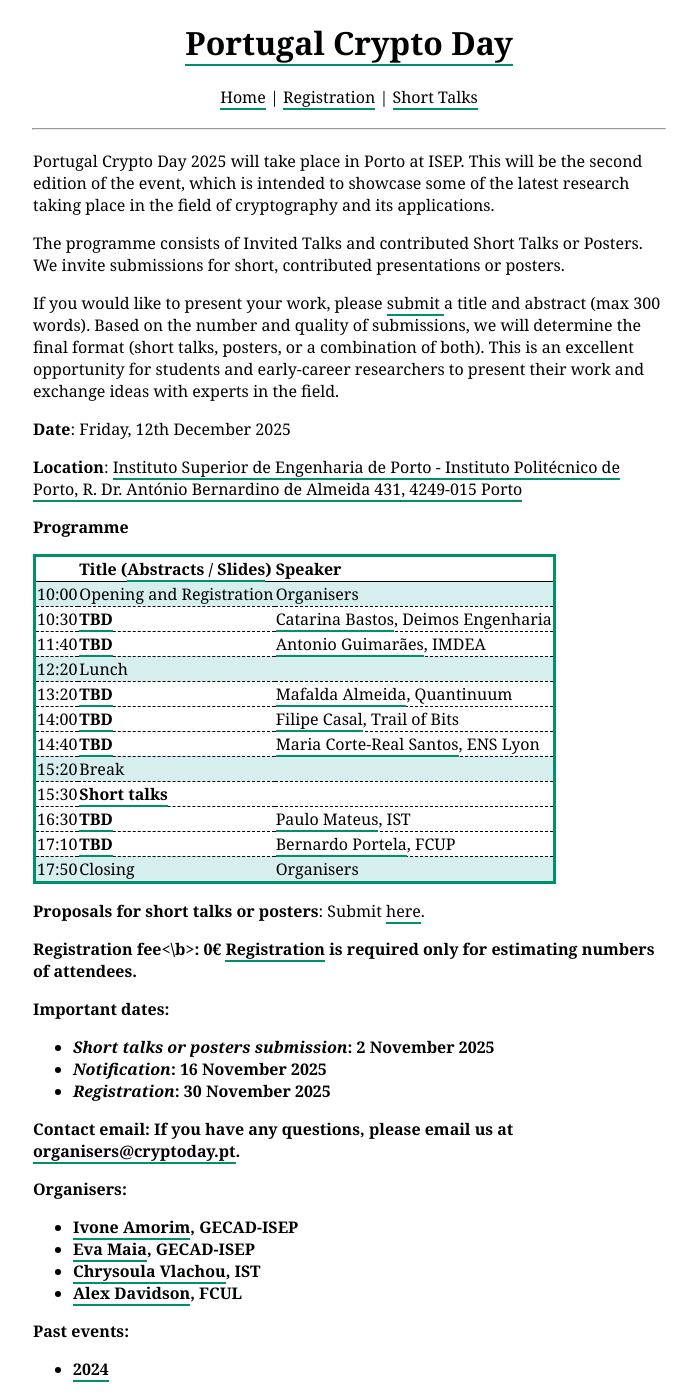
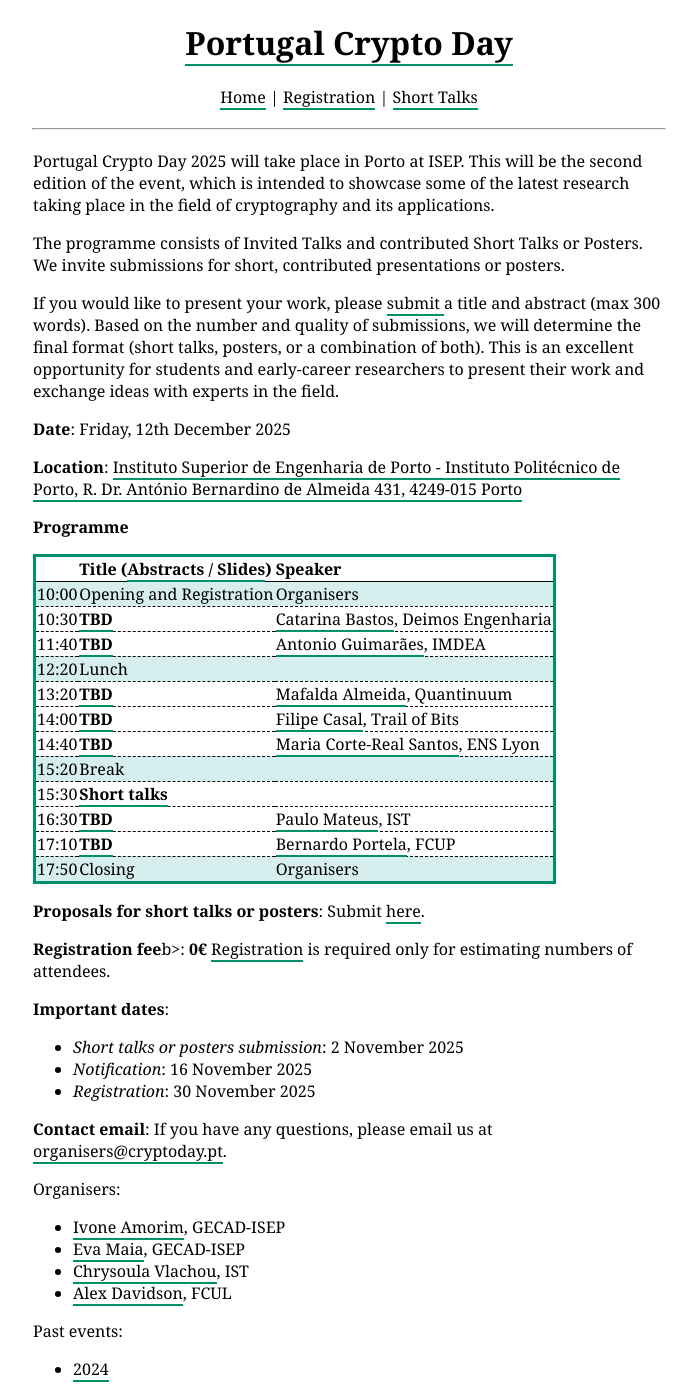
Before and after one commit to cryptoday-pt/cryptoday-pt.github.io, a Jekyll site: the page built from index.html, in a window 1280 px wide, cut to the strip 0-1398 px from the top of the page. Shown: the whole strip, without its empty margins (291-988 px from the left). Built offline with Jekyll 4.4.1, drawn with Linux system fonts in a browser that asks for light colours; the list of posts is cut into pages by our own code.

```diff
--- a/index.html
+++ b/index.html
@@ -92,7 +92,7 @@ Portugal Crypto Day 2025 will take place in Porto at ISEP. This will be the seco
     <b>Proposals for short talks or posters</b>: Submit <a href="	https://easychair.org/conferences?conf=pcryptod25"> here</a>.
 </p>
 <p>
-    <b>Registration fee<\b>: <b>0€</b> <a href="https://www.eventbrite.pt/e/bilhetes-portugal-crypto-day-2025-1567594109179?aff=oddtdtcreator">Registration</a> is required only for estimating numbers of attendees.
+    <b>Registration fee</b>b>: <b>0€</b> <a href="https://www.eventbrite.pt/e/bilhetes-portugal-crypto-day-2025-1567594109179?aff=oddtdtcreator">Registration</a> is required only for estimating numbers of attendees.
 </p>
 <p>
     <b>Important dates</b>:
```
